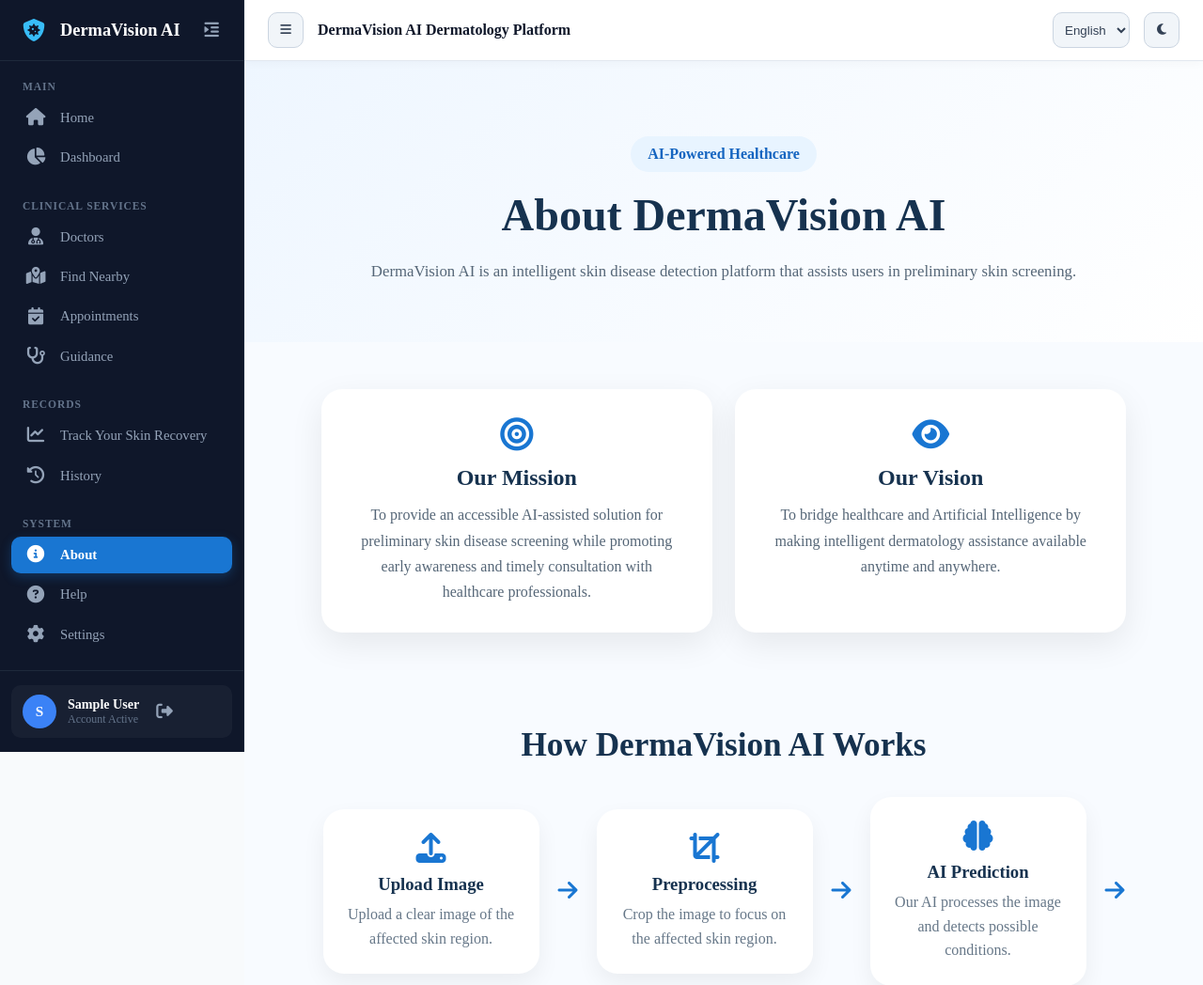
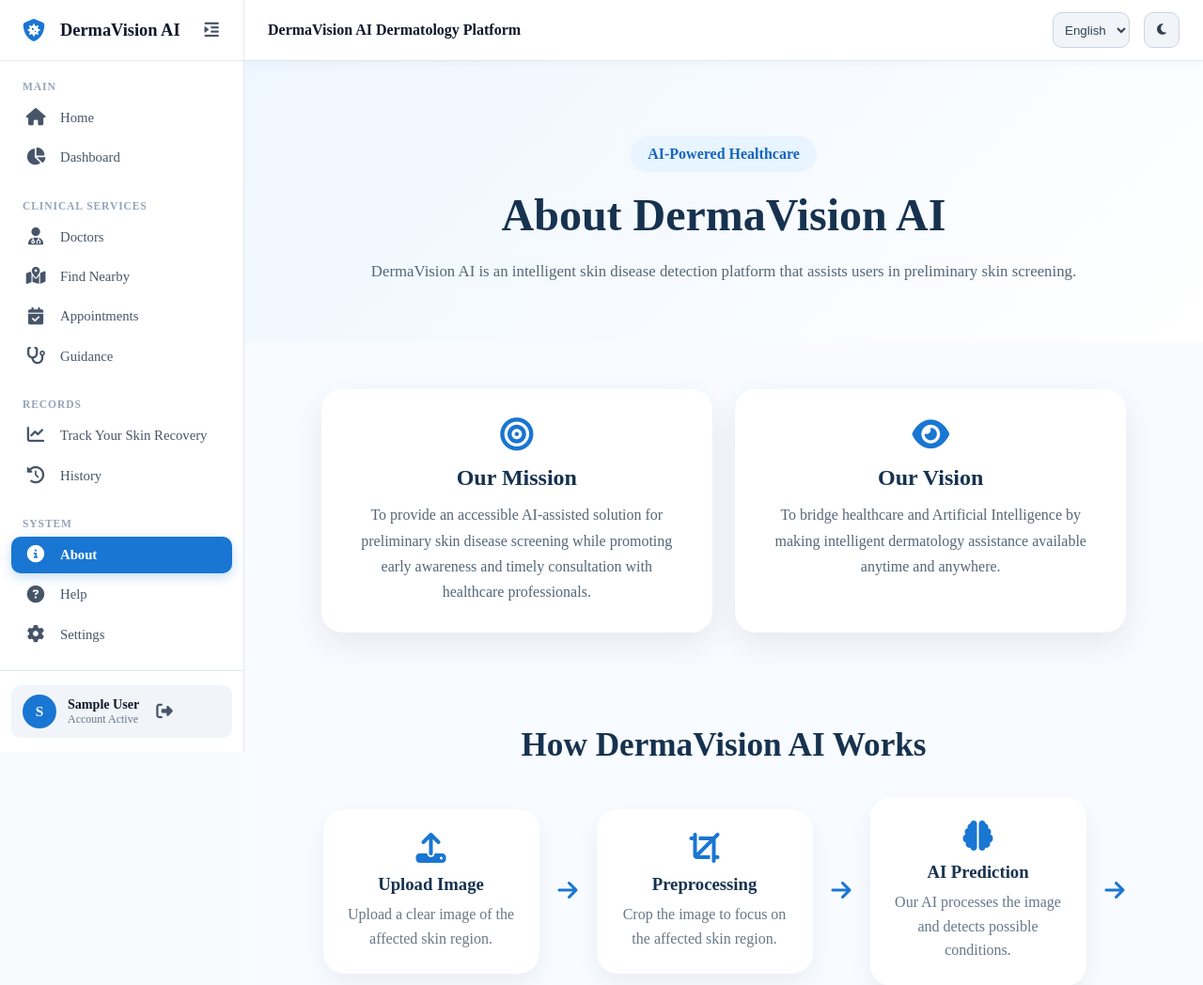
Before and after one commit to KUNAPAREDDYNAGALAKSHMISARVANI/DermaVision-AI, a Flask app: page /about in a window 1280 px wide. Shown: the top 1048 px of the page at 94% size. Run offline with Flask 3, Linux system fonts and the light colour scheme; the visitor is signed in with stand-in values (Sample User, id 1); some libraries are stand-ins or nearby versions.

Commit message:
Fix sidebar theme switching, custom scrollbar, dark mode toggle button, and mobile hamburger menu

```diff
--- a/static/css/sidebar.css
+++ b/static/css/sidebar.css
@@ -5,12 +5,25 @@
 :root {
     --sidebar-width: 260px;
     --sidebar-collapsed-width: 76px;
+    --sidebar-bg: #ffffff;
+    --sidebar-text: #475569;
+    --sidebar-title: #0f172a;
+    --sidebar-hover-bg: #f1f5f9;
+    --sidebar-active-bg: #1976d2;
+    --sidebar-active-text: #ffffff;
+    --sidebar-border: #e2e8f0;
+    --topbar-height: 65px;
+}
+
+/* Dark Mode Variables Override */
+body.dark-mode, html.dark-mode {
     --sidebar-bg: #0f172a;
     --sidebar-text: #94a3b8;
-    --sidebar-text-active: #ffffff;
-    --sidebar-active-bg: #1e293b;
+    --sidebar-title: #ffffff;
+    --sidebar-hover-bg: rgba(255, 255, 255, 0.08);
+    --sidebar-active-bg: #1976d2;
+    --sidebar-active-text: #ffffff;
     --sidebar-border: #1e293b;
-    --topbar-height: 65px;
 }
 
 /* App Wrapper Layout */
@@ -32,7 +45,7 @@
     left: 0;
     height: 100vh;
     z-index: 1000;
-    transition: width 0.3s cubic-bezier(0.4, 0, 0.2, 1);
+    transition: width 0.3s cubic-bezier(0.4, 0, 0.2, 1), background 0.3s, border-color 0.3s;
     border-right: 1px solid var(--sidebar-border);
     overflow-x: hidden;
 }
@@ -56,7 +69,7 @@ body.sidebar-collapsed .sidebar-nav {
     display: flex;
     align-items: center;
     gap: 12px;
-    color: #ffffff;
+    color: var(--sidebar-title);
     text-decoration: none;
     font-weight: 700;
     font-size: 1.15rem;
@@ -65,7 +78,7 @@ body.sidebar-collapsed .sidebar-nav {
 
 .sidebar-brand i {
     font-size: 1.5rem;
-    color: #38bdf8;
+    color: #1976d2;
     min-width: 32px;
     text-align: center;
 }
@@ -85,8 +98,8 @@ body.sidebar-collapsed .sidebar-nav {
 }
 
 .sidebar-toggle-btn:hover {
-    color: #ffffff;
-    background: var(--sidebar-active-bg);
+    color: var(--sidebar-title);
+    background: var(--sidebar-hover-bg);
 }
 
 /* Hide brand text when collapsed */
@@ -105,6 +118,26 @@ body.sidebar-collapsed .user-info {
     display: flex;
     flex-direction: column;
     gap: 20px;
+    scrollbar-width: thin;
+    scrollbar-color: rgba(148, 163, 184, 0.3) transparent;
+}
+
+/* Custom Sleek Scrollbar (No Ugly White Scrollbar) */
+.sidebar-content::-webkit-scrollbar {
+    width: 5px;
+}
+
+.sidebar-content::-webkit-scrollbar-track {
+    background: transparent;
+}
+
+.sidebar-content::-webkit-scrollbar-thumb {
+    background: rgba(148, 163, 184, 0.3);
+    border-radius: 10px;
+}
+
+.sidebar-content::-webkit-scrollbar-thumb:hover {
+    background: rgba(148, 163, 184, 0.6);
 }
 
 .sidebar-group {
@@ -117,7 +150,7 @@ body.sidebar-collapsed .user-info {
     font-size: 0.72rem;
     text-transform: uppercase;
     letter-spacing: 0.08em;
-    color: #64748b;
+    color: #94a3b8;
     font-weight: 700;
     padding: 6px 12px 4px;
     white-space: nowrap;
@@ -141,18 +174,19 @@ body.sidebar-collapsed .user-info {
     font-size: 1.15rem;
     min-width: 24px;
     text-align: center;
+    color: inherit;
 }
 
 .sidebar-link:hover {
-    background: rgba(255, 255, 255, 0.06);
-    color: #ffffff;
+    background: var(--sidebar-hover-bg);
+    color: var(--sidebar-title);
 }
 
 .sidebar-link.active {
-    background: #1976d2;
-    color: #ffffff;
+    background: var(--sidebar-active-bg);
+    color: var(--sidebar-active-text);
     font-weight: 600;
-    box-shadow: 0 4px 12px rgba(25, 118, 210, 0.3);
+    box-shadow: 0 4px 12px rgba(25, 118, 210, 0.25);
 }
 
 /* Sidebar Footer Profile Area */
@@ -167,14 +201,14 @@ body.sidebar-collapsed .user-info {
     gap: 12px;
     padding: 10px 12px;
     border-radius: 10px;
-    background: rgba(255, 255, 255, 0.04);
+    background: var(--sidebar-hover-bg);
 }
 
 .user-avatar-circle {
     width: 36px;
     height: 36px;
     border-radius: 50%;
-    background: #3b82f6;
+    background: #1976d2;
     color: #ffffff;
     display: flex;
     align-items: center;
@@ -191,7 +225,7 @@ body.sidebar-collapsed .user-info {
 .user-name {
     font-size: 0.88rem;
     font-weight: 600;
-    color: #ffffff;
+    color: var(--sidebar-title);
     white-space: nowrap;
     overflow: hidden;
     text-overflow: ellipsis;
@@ -229,6 +263,7 @@ body.sidebar-collapsed .main-wrapper {
     top: 0;
     z-index: 900;
     box-shadow: 0 2px 10px rgba(0, 0, 0, 0.03);
+    transition: background 0.3s, border-color 0.3s;
 }
 
 .header-left {
@@ -260,7 +295,7 @@ body.sidebar-collapsed .main-wrapper {
     justify-content: center;
     color: var(--text-color, #334155);
     cursor: pointer;
-    transition: background 0.2s;
+    transition: background 0.2s, color 0.2s;
 }
 
 .header-icon-btn:hover {
@@ -281,7 +316,15 @@ body.sidebar-collapsed .main-wrapper {
     transition: opacity 0.25s, visibility 0.25s;
 }
 
+.mobile-menu-trigger {
+    display: none;
+}
+
 @media (max-width: 900px) {
+    .mobile-menu-trigger {
+        display: flex;
+    }
+
     .sidebar-nav {
         transform: translateX(-100%);
         width: 260px !important;
--- a/static/js/sidebar.js
+++ b/static/js/sidebar.js
@@ -1,19 +1,20 @@
 /* ==========================================================
-   DermaVision AI — Collapsible Sidebar JavaScript
+   DermaVision AI — Sidebar Navigation & Theme Controller
 ========================================================== */
 
 document.addEventListener("DOMContentLoaded", function () {
     const toggleBtn = document.getElementById("sidebarToggleBtn");
     const mobileBtn = document.getElementById("mobileMenuBtn");
     const backdrop = document.getElementById("mobileBackdrop");
+    const darkToggleBtn = document.getElementById("darkModeToggle");
 
-    // Restore saved collapse state from localStorage
+    // Restore Desktop Collapse State
     const savedCollapsed = localStorage.getItem("sidebar-collapsed");
     if (savedCollapsed === "true") {
         document.body.classList.add("sidebar-collapsed");
     }
 
-    // Toggle Desktop Collapsed State
+    // Toggle Desktop Sidebar Collapsed State
     if (toggleBtn) {
         toggleBtn.addEventListener("click", function () {
             document.body.classList.toggle("sidebar-collapsed");
@@ -22,9 +23,10 @@ document.addEventListener("DOMContentLoaded", function () {
         });
     }
 
-    // Toggle Mobile Drawer
+    // Toggle Mobile Sidebar Drawer
     if (mobileBtn) {
-        mobileBtn.addEventListener("click", function () {
+        mobileBtn.addEventListener("click", function (e) {
+            e.stopPropagation();
             document.body.classList.toggle("mobile-sidebar-open");
         });
     }
@@ -34,4 +36,25 @@ document.addEventListener("DOMContentLoaded", function () {
             document.body.classList.remove("mobile-sidebar-open");
         });
     }
+
+    // Functional Dark Mode Toggle Button
+    function syncThemeIcon() {
+        if (!darkToggleBtn) return;
+        const isDark = document.body.classList.contains("dark-mode") || document.documentElement.classList.contains("dark-mode");
+        darkToggleBtn.innerHTML = isDark ? '<i class="fa-solid fa-sun" style="color:#f59e0b;"></i>' : '<i class="fa-solid fa-moon"></i>';
+    }
+
+    syncThemeIcon();
+
+    if (darkToggleBtn) {
+        darkToggleBtn.addEventListener("click", function () {
+            document.documentElement.classList.toggle("dark-mode");
+            document.body.classList.toggle("dark-mode");
+
+            const isDark = document.documentElement.classList.contains("dark-mode") || document.body.classList.contains("dark-mode");
+            localStorage.setItem("theme", isDark ? "dark" : "light");
+
+            syncThemeIcon();
+        });
+    }
 });
--- a/templates/base.html
+++ b/templates/base.html
@@ -226,7 +226,7 @@
     <div class="main-wrapper">
         <header class="top-app-header">
             <div class="header-left">
-                <button type="button" id="mobileMenuBtn" class="header-icon-btn d-md-none" title="Open Navigation">
+                <button type="button" id="mobileMenuBtn" class="header-icon-btn mobile-menu-trigger" title="Open Navigation">
                     <i class="fa-solid fa-bars"></i>
                 </button>
                 <span class="page-breadcrumb">DermaVision AI Dermatology Platform</span>
```
